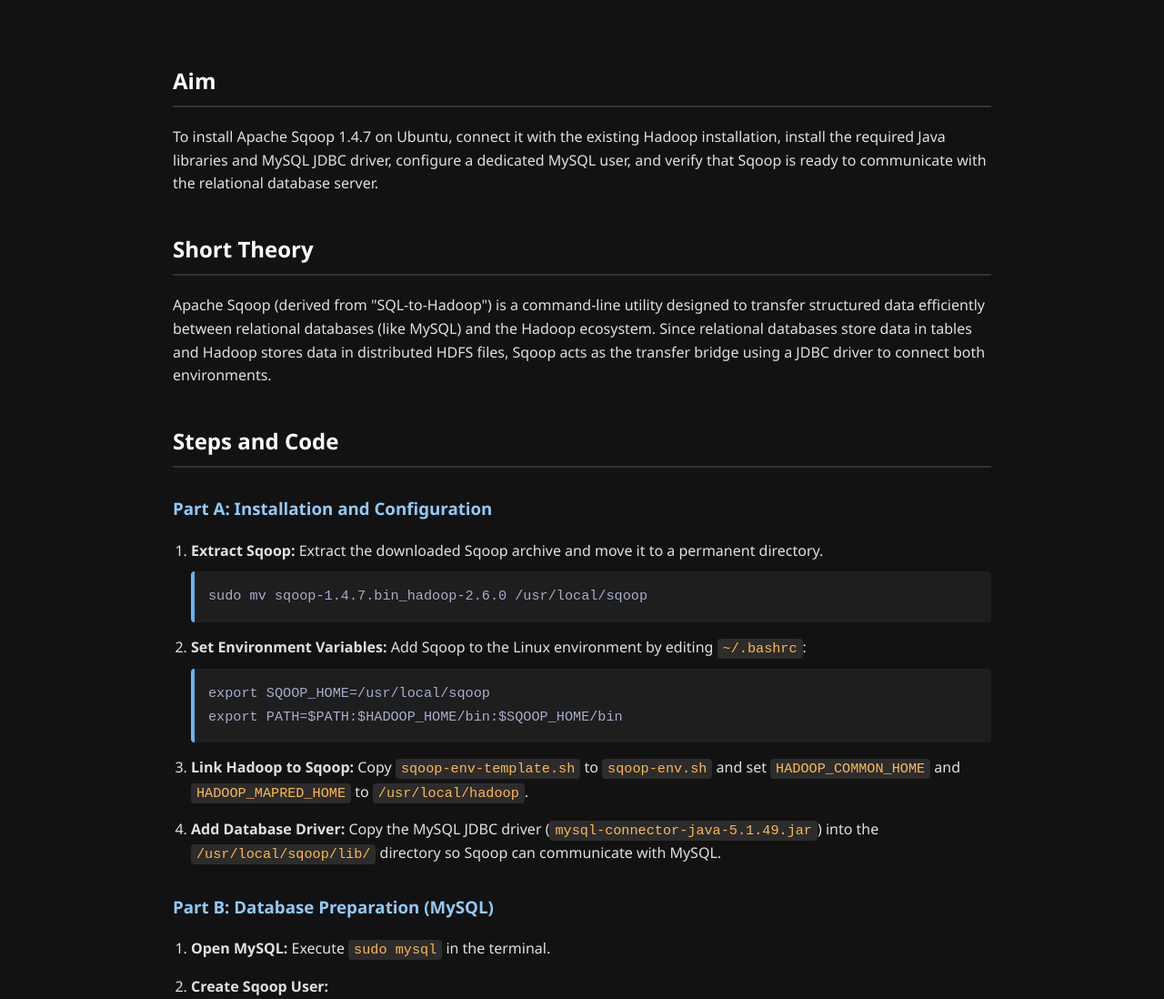
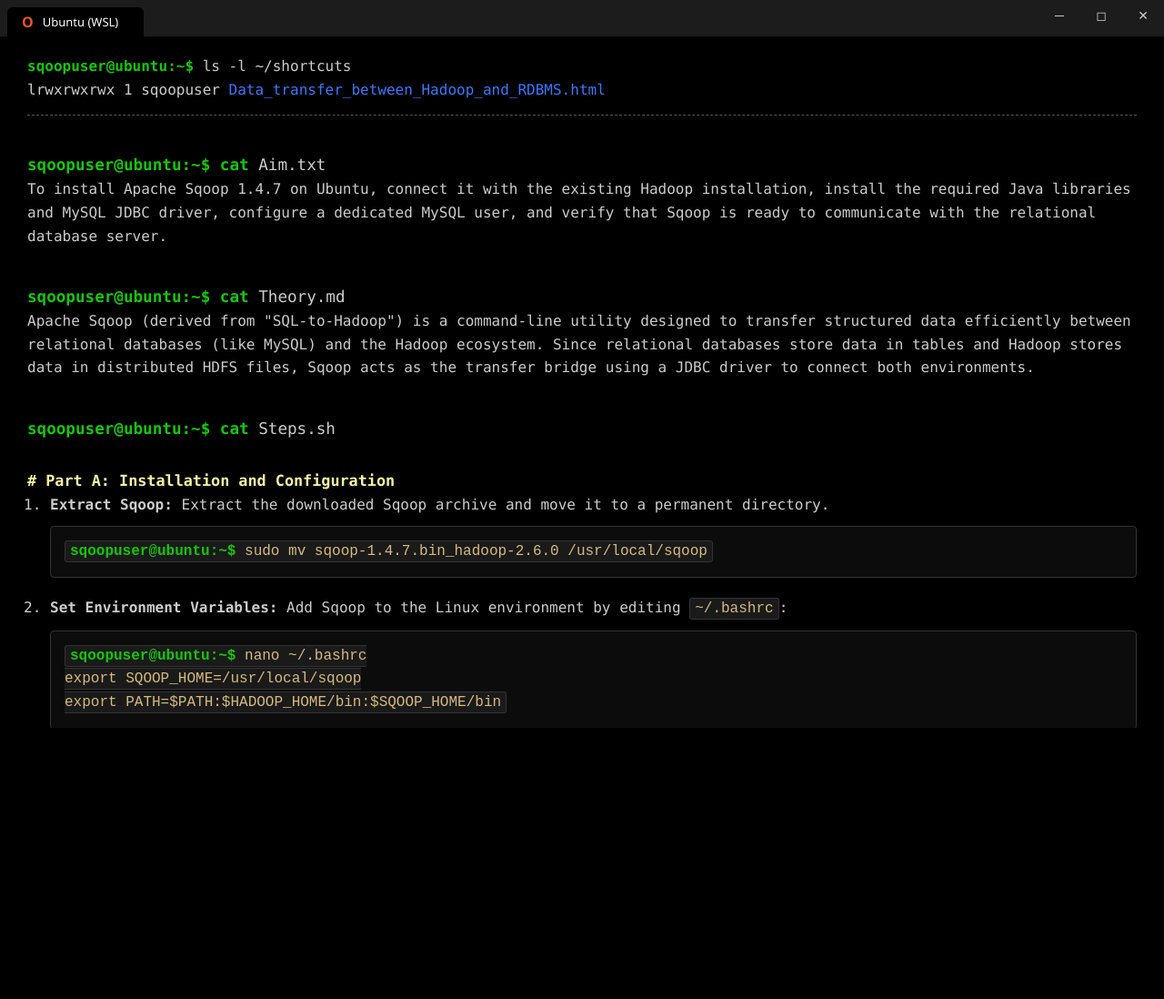
Before and after one commit to shubhamranwase/clone, a plain HTML site: page index.html in a window 1280 px wide. Shown: the top 1098 px of the page at 91% size. After the commit the page ends 800 px from the top, so only its background shows below. Drawn offline with Linux system fonts and the light colour scheme.

Commit message:
terminal style

```diff
--- a/index.html
+++ b/index.html
@@ -4,93 +4,217 @@
 <head>
     <meta charset="UTF-8">
     <meta name="viewport" content="width=device-width, initial-scale=1.0">
-    <title>Sqoop: Data Transfer</title>
+    <title>Sqoop: Windows Terminal</title>
     <style>
-        /* Modern Dark Theme CSS for Readability */
-        body {
-            background-color: #121212;
-            color: #e0e0e0;
-            font-family: 'Segoe UI', Tahoma, Geneva, Verdana, sans-serif;
-            line-height: 1.6;
-            max-width: 900px;
-            margin: 0 auto;
-            padding: 30px 20px;
+        /* Base Reset */
+        * {
+            box-sizing: border-box;
+            margin: 0;
+            padding: 0;
         }
 
+        /* Fullscreen Body */
+        body {
+            background-color: black;
+            font-family: Consolas, 'Courier New', monospace;
+            color: #cccccc;
+            height: 100vh;
+            display: flex;
+            flex-direction: column;
+            overflow: hidden;
+            /* Hide outer scroll, handle inside terminal */
+        }
+
+        /* Windows 11 Terminal Title Bar */
+        .title-bar {
+            background-color: #1c1c1c;
+            /* Windows dark mode title bar */
+            height: 40px;
+            display: flex;
+            justify-content: space-between;
+            align-items: flex-end;
+            /* Align tabs to bottom */
+            user-select: none;
+        }
+
+        /* Tabs Section */
+        .tabs {
+            display: flex;
+            height: 32px;
+            margin-left: 8px;
+        }
+
+        .tab {
+            background-color: black;
+            color: white;
+            font-family: 'Segoe UI', Tahoma, sans-serif;
+            font-size: 13px;
+            display: flex;
+            align-items: center;
+            padding: 0 16px;
+            border-radius: 6px 6px 0 0;
+            gap: 10px;
+            min-width: 150px;
+        }
+
+        /* Ubuntu logo placeholder in tab */
+        .tab-icon {
+            color: #e95420;
+            font-weight: bold;
+            font-size: 16px;
+        }
+
+        /* Windows Control Buttons */
+        .window-controls {
+            display: flex;
+            height: 40px;
+            align-items: flex-start;
+        }
+
+        .control-btn {
+            width: 46px;
+            height: 32px;
+            display: flex;
+            justify-content: center;
+            align-items: center;
+            color: #cccccc;
+            font-family: 'Segoe UI', sans-serif;
+            font-size: 14px;
+            cursor: pointer;
+        }
+
+        .control-btn:hover {
+            background-color: #333333;
+        }
+
+        .control-btn.close:hover {
+            background-color: #e81123;
+            color: white;
+        }
+
+        /* Terminal Content Area */
+        .terminal-content {
+            background-color: black;
+            flex-grow: 1;
+            padding: 20px 30px;
+            overflow-y: auto;
+            /* Enable scrolling here */
+            font-size: 16px;
+            line-height: 1.6;
+        }
+
+        /* Custom Windows Dark Scrollbar */
+        .terminal-content::-webkit-scrollbar {
+            width: 14px;
+        }
+
+        .terminal-content::-webkit-scrollbar-track {
+            background: black;
+        }
+
+        .terminal-content::-webkit-scrollbar-thumb {
+            background: #4d4d4d;
+            border: 4px solid black;
+            border-radius: 10px;
+        }
+
+        .terminal-content::-webkit-scrollbar-thumb:hover {
+            background: #7a7a7a;
+        }
+
+        /* Links styling */
         nav {
-            background-color: #1e1e1e;
-            padding: 15px 20px;
-            border-radius: 8px;
             margin-bottom: 30px;
-            display: flex;
-            gap: 15px;
+            border-bottom: 1px dashed #555;
+            padding-bottom: 15px;
         }
 
         a {
-            color: #64b5f6;
+            color: #3b78ff;
             text-decoration: none;
-            font-weight: 500;
         }
 
         a:hover {
             text-decoration: underline;
-            color: #90caf9;
+            color: #6bb0ff;
         }
 
+        /* Executed command headings */
         h2 {
-            color: #ffffff;
-            border-bottom: 2px solid #333;
-            padding-bottom: 8px;
+            font-size: 1.1em;
             margin-top: 40px;
+            font-weight: normal;
+            color: #cccccc;
+        }
+
+        h2::before {
+            content: "sqoopuser@ubuntu:~$ cat ";
+            color: #16c60c;
+            /* Windows Terminal Campbell Green */
+            font-weight: bold;
         }
 
         h3 {
-            color: #90caf9;
+            color: #f9f1a5;
+            font-size: 1.05em;
             margin-top: 30px;
+            text-decoration: underline text-decoration-style: dashed;
         }
 
-        p,
-        li {
-            font-size: 16px;
-        }
-
+        /* Lists */
         ol {
-            padding-left: 20px;
+            padding-left: 25px;
         }
 
         li {
-            margin-bottom: 15px;
+            margin-bottom: 20px;
         }
 
-        /* Styling for inline code */
-        code {
-            background-color: #2c2c2c;
-            color: #ffb74d;
-            padding: 2px 6px;
-            border-radius: 4px;
-            font-family: 'Courier New', Courier, monospace;
-            font-size: 0.95em;
-        }
-
-        /* Styling for code blocks */
+        /* Code Blocks */
         pre {
-            background-color: #1e1e1e;
-            border-left: 4px solid #64b5f6;
+            background-color: #0c0c0c;
             padding: 15px;
+            border: 1px solid #333;
             border-radius: 4px;
             overflow-x: auto;
             margin: 10px 0;
         }
 
-        pre code {
-            background-color: transparent;
-            color: #a6accd;
-            padding: 0;
+        /* Inline code */
+        p code,
+        li code {
+            background-color: #1a1a1a;
+            padding: 2px 5px;
+            border: 1px solid #333;
+            border-radius: 3px;
+            color: #d7ba7d;
+            /* VS Code yellow-ish for vars */
         }
 
-        .output-console {
-            border-left-color: #81c784;
-            color: #c5e1a5;
+        /* Prompts */
+        .prompt {
+            color: #16c60c;
+            font-weight: bold;
+            user-select: none;
+        }
+
+        /* Green */
+        .mysql-prompt {
+            color: #3b78ff;
+            font-weight: bold;
+            user-select: none;
+        }
+
+        /* Blue */
+        .hdfs-prompt {
+            color: #e74856;
+            font-weight: bold;
+            user-select: none;
+        }
+
+        /* Red */
+        .output {
+            color: #f2f2f2;
         }
 
         hr {
@@ -102,43 +226,83 @@
 
         .footer-link {
             font-size: 14px;
-            color: #757575;
+            color: #777;
             text-align: center;
             display: block;
+            font-family: 'Segoe UI', sans-serif;
+        }
+
+        /* Blinking Cursor Animation */
+        .blink {
+            display: inline-block;
+            width: 8px;
+            height: 18px;
+            background-color: #cccccc;
+            animation: blinker 1s step-end infinite;
+            vertical-align: middle;
+        }
+
+        @keyframes blinker {
+            50% {
+                opacity: 0;
+            }
         }
     </style>
 </head>
 
 <body>
+    <!-- Windows Title Bar -->
+    <div class="title-bar">
+        <div class="tabs">
+            <div class="tab">
+                <span class="tab-icon">O</span> <!-- Ubuntu icon placeholder -->
+                Ubuntu (WSL)
+            </div>
+        </div>
+        <div class="window-controls">
+            <div class="control-btn">─</div>
+            <div class="control-btn">◻</div>
+            <div class="control-btn close">✕</div>
+        </div>
+    </div>
 
-    <h2>Aim</h2>
-    <p>To install Apache Sqoop 1.4.7 on Ubuntu, connect it with the existing Hadoop installation, install the required
-        Java libraries and MySQL JDBC driver, configure a dedicated MySQL user, and verify that Sqoop is ready to
-        communicate with the relational database server.</p>
+    <!-- Terminal Content Fullscreen Area -->
+    <div class="terminal-content">
+        <nav>
+            <span class="prompt">sqoopuser@ubuntu:~$</span> ls -l ~/shortcuts <br>
+            lrwxrwxrwx 1 sqoopuser <a href="index.html">Data_transfer_between_Hadoop_and_RDBMS.html</a> <br>
+        </nav>
 
-    <h2>Short Theory</h2>
+        <h2>Aim.txt</h2>
+        <p>To install Apache Sqoop 1.4.7 on Ubuntu, connect it with the existing Hadoop installation, install the
+            required Java libraries and MySQL JDBC driver, configure a dedicated MySQL user, and verify that Sqoop is
+            ready to communicate with the relational database server.</p>
+
+        <h2>Theory.md</h2>
         <p>Apache Sqoop (derived from "SQL-to-Hadoop") is a command-line utility designed to transfer structured data
-        efficiently between relational databases (like MySQL) and the Hadoop ecosystem. Since relational databases store
-        data in tables and Hadoop stores data in distributed HDFS files, Sqoop acts as the transfer bridge using a JDBC
-        driver to connect both environments.</p>
+            efficiently between relational databases (like MySQL) and the Hadoop ecosystem. Since relational databases
+            store data in tables and Hadoop stores data in distributed HDFS files, Sqoop acts as the transfer bridge
+            using a JDBC driver to connect both environments.</p>
 
-    <h2>Steps and Code</h2>
+        <h2>Steps.sh</h2>
 
-    <h3>Part A: Installation and Configuration</h3>
+        <h3># Part A: Installation and Configuration</h3>
         <ol>
             <li>
-            <strong>Extract Sqoop:</strong> Extract the downloaded Sqoop archive and move it to a permanent directory.
-            <pre><code>sudo mv sqoop-1.4.7.bin_hadoop-2.6.0 /usr/local/sqoop</code></pre>
+                <strong>Extract Sqoop:</strong> Extract the downloaded Sqoop archive and move it to a permanent
+                directory.
+                <pre><code><span class="prompt">sqoopuser@ubuntu:~$</span> sudo mv sqoop-1.4.7.bin_hadoop-2.6.0 /usr/local/sqoop</code></pre>
             </li>
             <li>
                 <strong>Set Environment Variables:</strong> Add Sqoop to the Linux environment by editing
                 <code>~/.bashrc</code>:
-            <pre><code>export SQOOP_HOME=/usr/local/sqoop
+                <pre><code><span class="prompt">sqoopuser@ubuntu:~$</span> nano ~/.bashrc
+export SQOOP_HOME=/usr/local/sqoop
 export PATH=$PATH:$HADOOP_HOME/bin:$SQOOP_HOME/bin</code></pre>
             </li>
             <li>
-            <strong>Link Hadoop to Sqoop:</strong> Copy <code>sqoop-env-template.sh</code> to <code>sqoop-env.sh</code>
-            and set <code>HADOOP_COMMON_HOME</code> and <code>HADOOP_MAPRED_HOME</code> to
+                <strong>Link Hadoop to Sqoop:</strong> Copy <code>sqoop-env-template.sh</code> to
+                <code>sqoop-env.sh</code> and set <code>HADOOP_COMMON_HOME</code> and <code>HADOOP_MAPRED_HOME</code> to
                 <code>/usr/local/hadoop</code>.
             </li>
             <li>
@@ -148,46 +312,46 @@ export PATH=$PATH:$HADOOP_HOME/bin:$SQOOP_HOME/bin</code></pre>
             </li>
         </ol>
 
-    <h3>Part B: Database Preparation (MySQL)</h3>
+        <h3># Part B: Database Preparation (MySQL)</h3>
         <ol>
             <li>
                 <strong>Open MySQL:</strong> Execute <code>sudo mysql</code> in the terminal.
             </li>
             <li>
                 <strong>Create Sqoop User:</strong>
-            <pre><code>CREATE USER 'sqoopuser'@'localhost' IDENTIFIED WITH mysql_native_password BY 'Sqoop123';</code></pre>
+                <pre><code><span class="mysql-prompt">mysql></span> CREATE USER 'sqoopuser'@'localhost' IDENTIFIED WITH mysql_native_password BY 'Sqoop123';</code></pre>
             </li>
             <li>
                 <strong>Create Database and Table:</strong>
-            <pre><code>CREATE DATABASE sqoop_demo;
-USE sqoop_demo;
-CREATE TABLE employee (emp_id INT PRIMARY KEY, emp_name VARCHAR(50), department VARCHAR(30), salary INT);</code></pre>
+                <pre><code><span class="mysql-prompt">mysql></span> CREATE DATABASE sqoop_demo;
+<span class="mysql-prompt">mysql></span> USE sqoop_demo;
+<span class="mysql-prompt">mysql></span> CREATE TABLE employee (emp_id INT PRIMARY KEY, emp_name VARCHAR(50), department VARCHAR(30), salary INT);</code></pre>
             </li>
             <li>
                 <strong>Insert Records:</strong>
-            <pre><code>INSERT INTO employee VALUES
-(1,'Aarav','CSE',45000),
-(2,'Diya','IT',55000),
-(3,'Kabir','AI',62000),
-(4,'Meera','CSE',48000),
-(5,'Rohan','Data Science',70000);</code></pre>
+                <pre><code><span class="mysql-prompt">mysql></span> INSERT INTO employee VALUES
+    -> (1,'Aarav','CSE',45000),
+    -> (2,'Diya','IT',55000),
+    -> (3,'Kabir','AI',62000),
+    -> (4,'Meera','CSE',48000),
+    -> (5,'Rohan','Data Science',70000);</code></pre>
             </li>
             <li>
                 <strong>Grant Permissions:</strong>
-            <pre><code>GRANT ALL PRIVILEGES ON sqoop_demo.* TO 'sqoopuser'@'localhost';
-FLUSH PRIVILEGES;</code></pre>
+                <pre><code><span class="mysql-prompt">mysql></span> GRANT ALL PRIVILEGES ON sqoop_demo.* TO 'sqoopuser'@'localhost';
+<span class="mysql-prompt">mysql></span> FLUSH PRIVILEGES;</code></pre>
             </li>
         </ol>
 
-    <h3>Part C: Sqoop Execution (Data Transfer)</h3>
+        <h3># Part C: Sqoop Execution (Data Transfer)</h3>
         <ol>
             <li>
                 <strong>Test Connectivity:</strong>
-            <pre><code>sqoop list-databases --connect "jdbc:mysql://localhost:3306/?useSSL=false" --username sqoopuser -P</code></pre>
+                <pre><code><span class="prompt">sqoopuser@ubuntu:~$</span> sqoop list-databases --connect "jdbc:mysql://localhost:3306/?useSSL=false" --username sqoopuser -P</code></pre>
             </li>
             <li>
                 <strong>Full Table Import into HDFS:</strong>
-            <pre><code>sqoop import \
+                <pre><code><span class="prompt">sqoopuser@ubuntu:~$</span> sqoop import \
 --connect "jdbc:mysql://localhost:3306/sqoop_demo?useSSL=false" \
 --username sqoopuser -P \
 --table employee \
@@ -196,7 +360,7 @@ FLUSH PRIVILEGES;</code></pre>
             </li>
             <li>
                 <strong>Filtered Table Import:</strong>
-            <pre><code>sqoop import \
+                <pre><code><span class="prompt">sqoopuser@ubuntu:~$</span> sqoop import \
 --connect "jdbc:mysql://localhost:3306/sqoop_demo?useSSL=false" \
 --username sqoopuser -P \
 --table employee \
@@ -206,32 +370,35 @@ FLUSH PRIVILEGES;</code></pre>
             </li>
         </ol>
 
-    <h2>Output Verification</h2>
+        <h2>Output_Verification.log</h2>
 
         <p><strong>1. Verification of Full Import in HDFS:</strong></p>
-    <pre><code>hdfs dfs -cat /sqoop/employee_data/part-m-00000</code></pre>
-    <pre class="output-console"><code>1,Aarav,CSE,45000
+        <pre><code><span class="hdfs-prompt">hdfs dfs></span> -cat /sqoop/employee_data/part-m-00000
+<span class="output">1,Aarav,CSE,45000
 2,Diya,IT,55000
 3,Kabir,AI,62000
 4,Meera,CSE,48000
-5,Rohan,Data Science,70000</code></pre>
+5,Rohan,Data Science,70000</span></code></pre>
 
         <p><strong>2. Verification of Filtered Import in HDFS:</strong></p>
-    <pre><code>hdfs dfs -cat /sqoop/high_salary/part-m-00000</code></pre>
-    <pre class="output-console"><code>2,Diya,IT,55000
+        <pre><code><span class="hdfs-prompt">hdfs dfs></span> -cat /sqoop/high_salary/part-m-00000
+<span class="output">2,Diya,IT,55000
 3,Kabir,AI,62000
-5,Rohan,Data Science,70000</code></pre>
+5,Rohan,Data Science,70000</span></code></pre>
 
-    <h2>Conclusion</h2>
-    <p>Apache Sqoop 1.4.7 was successfully configured on Ubuntu with the necessary Hadoop paths and MySQL JDBC drivers.
-        A dedicated <code>sqoop_demo</code> database and <code>employee</code> table were created in MySQL, and records
-        were seamlessly transferred to HDFS using <code>sqoop import</code>. The practical concluded by successfully
-        verifying both full and filtered (<code>salary > 50000</code>) data imports using standard HDFS commands.</p>
+        <h2>Conclusion.txt</h2>
+        <p>Apache Sqoop 1.4.7 was successfully configured on Ubuntu with the necessary Hadoop paths and MySQL JDBC
+            drivers. A dedicated <code>sqoop_demo</code> database and <code>employee</code> table were created in MySQL,
+            and records were seamlessly transferred to HDFS using <code>sqoop import</code>. The practical concluded by
+            successfully verifying both full and filtered (<code>salary > 50000</code>) data imports using standard HDFS
+            commands.</p>
 
         <hr>
-    <a href="[https://share.gemini.google/wyn6n9YoopJ1](https://share.gemini.google/wyn6n9YoopJ1)" class="footer-link"
-        target="_blank">Original Reference Link</a>
-
+        <a href="https://share.gemini.google/wyn6n9YoopJ1" class="footer-link" target="_blank">Document</a>
+        <br>
+        <span class="prompt">sqoopuser@ubuntu:~$</span> <span class="blink"></span>
+        <br><br>
+    </div>
 </body>
 
 </html>
```
Lines whose indentation alone changed are shown as unchanged.
